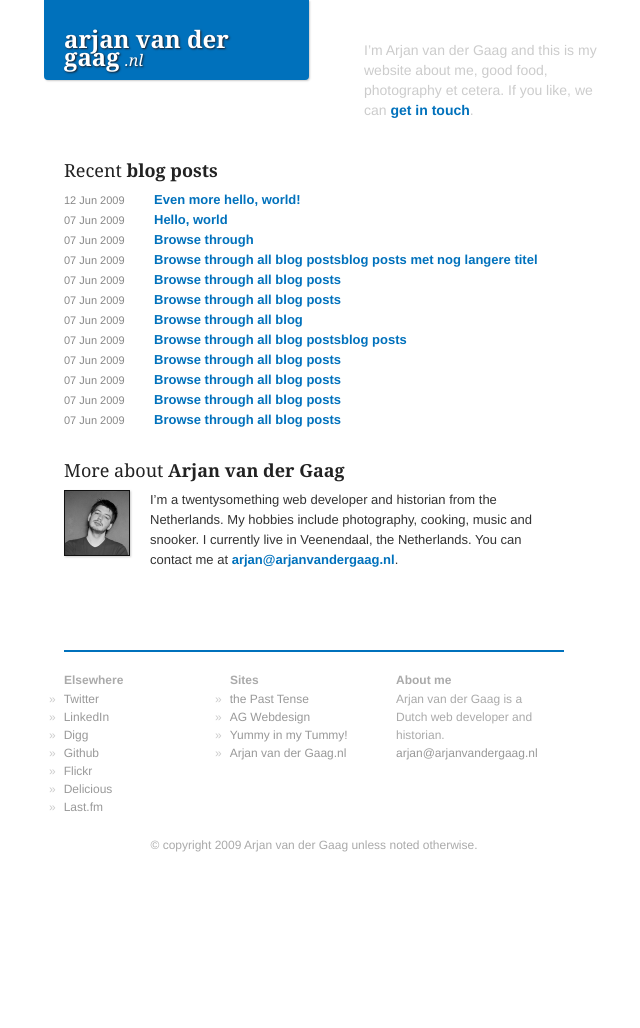
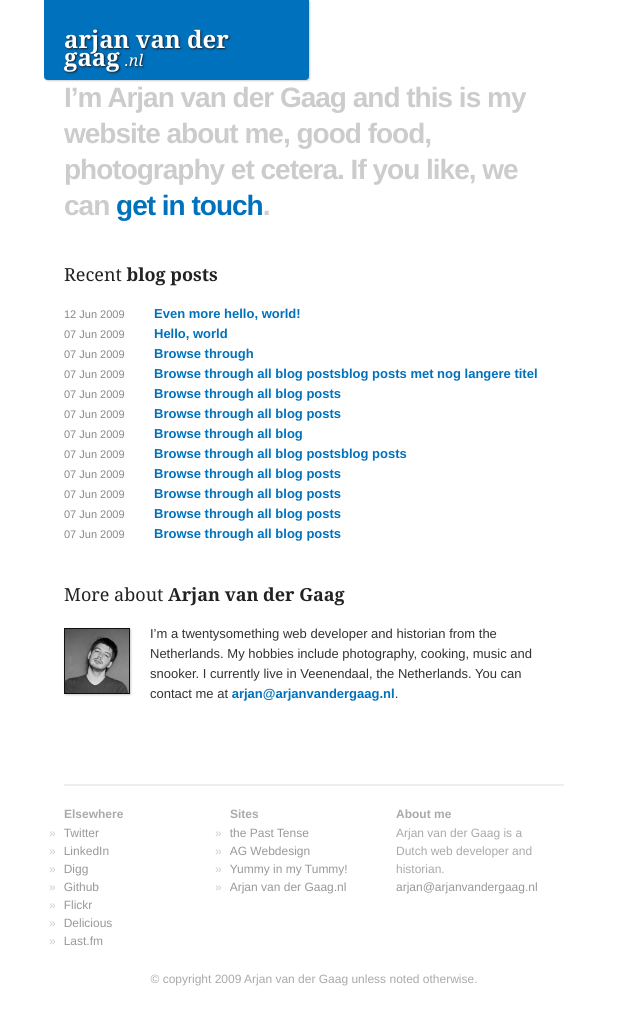
Before and after one commit to avdgaag/arjanvandergaag.nl, a Jekyll site: the page built from index.html, in a window 1280 px wide. Shown: the whole page, without its empty margins (326-966 px from the left). Built offline with Jekyll 4.4.1, drawn with Linux system fonts in a browser that asks for light colours; Markdown is read by kramdown in place of the engine named in the settings; before the commit the page ends 900 px from its top, so only the background shows below that.

Commit message:
Improving styling

```diff
--- a/_layouts/default.html
+++ b/_layouts/default.html
@@ -25,7 +25,7 @@
         <link rel="openid2.provider" href="http://www.myopenid.com/server" />
         <meta http-equiv="X-XRDS-Location" content="http://www.myopenid.com/xrds?username=avdgaag.myopenid.com" />
     </head>
-    <body>
+    <body class="{{ page.kind }}">
         <div id="site">
             <div id="header">
                 <div id="branding">
--- a/assets/screen.css
+++ b/assets/screen.css
@@ -119,7 +119,7 @@ body {
 /* @group Footer */
 
 	#footer {
-		border-top: 2px solid #0071bc;
+		border-top: 2px solid #eee;
 		margin: 80px 0 40px;
 		padding: 18px 0 0;
 		font-size: 12px;
@@ -191,15 +191,15 @@ body {
     }
 
     a:visited {
-        color: #f00;
+        color: #8aaec6;
     }
 
     a:hover {
-        color: #c33;
+        color: #eda556;
     }
 
     a:active,.a:focus {
-        color: #000;
+        color: #a6733c;
     }
 
 /* @end */
@@ -223,6 +223,10 @@ body {
         font-size: 18px;
         margin: 30px 0 -10px;
     }
+
+    .frontpage h2 {
+		margin: 40px 0 4px 0;
+	}
 
     h3 {
         font-size: 14px;
--- a/index.html
+++ b/index.html
@@ -2,7 +2,6 @@
 layout: default
 title: Arjan van der Gaag
 kind: frontpage
-hide_sidebar: true
 ---
 <h2>Recent <strong>blog posts</strong></h2>
 <ol class="posts">
```
